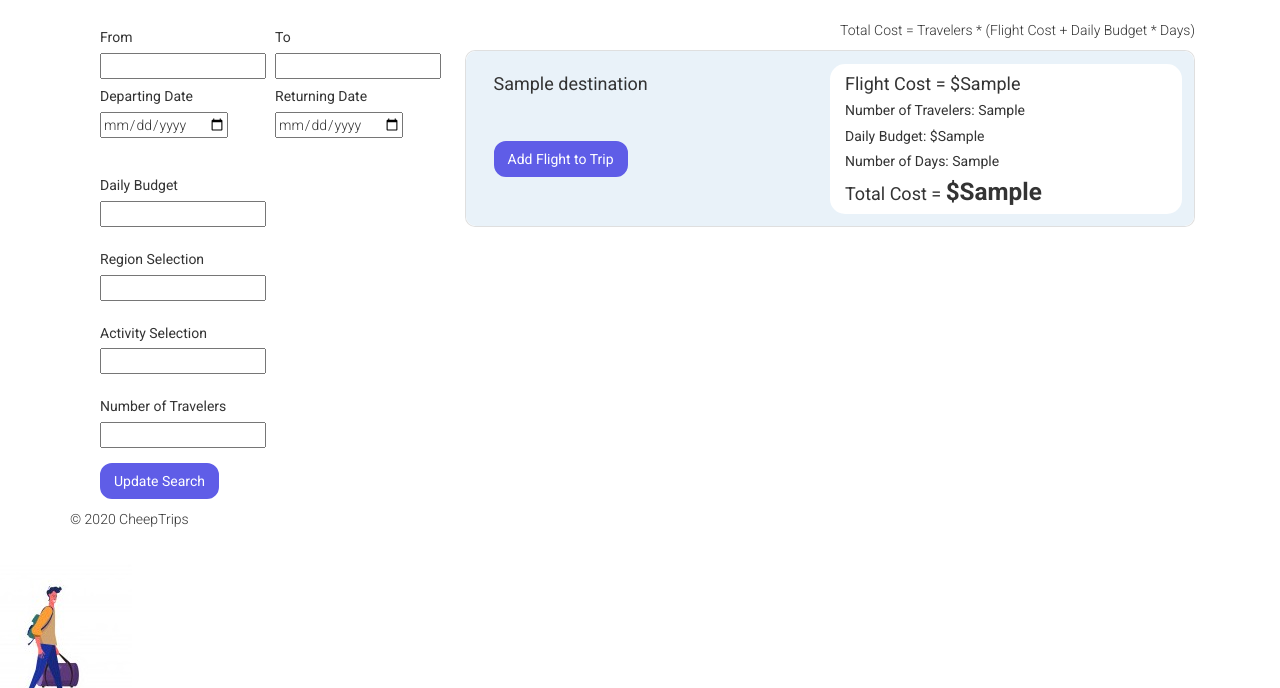
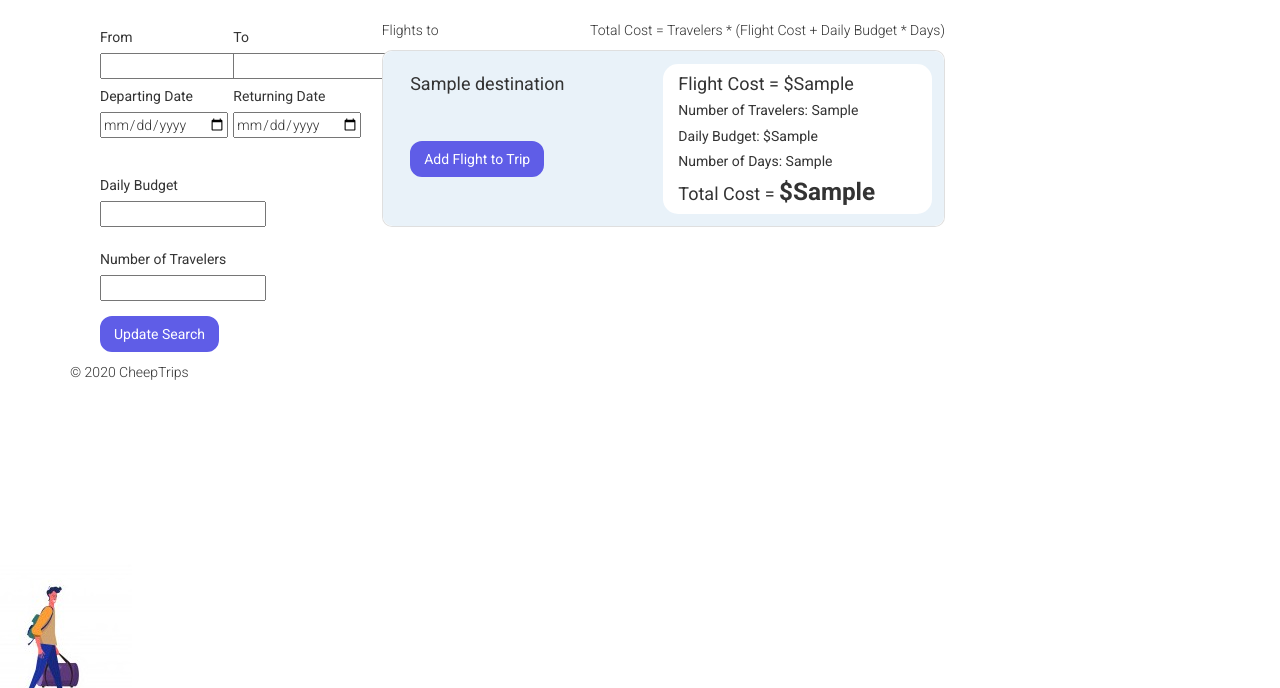
Before and after one commit to Cheep-Trips/CheepTrips, a Django app: template src/trips/templates/trips/view_flight.html in a window 1280 px wide. Shown: the part 85-773 px from the top of the page. Run offline with Django 3.2, Linux system fonts and the light colour scheme; data comes from the database, SQL or seed files in the repository; both versions use the stored data as it was before the commit; tables that the repository leaves empty hold one stand-in row (values such as "Sample post"); the template is opened without the code that fills it: values that come from a table or form of the project are taken from there, most other values are stand-ins (such as "Sample title", 1, 10 or a date in 2020); form fields are guessed from the names that the template uses; some libraries are stand-ins or nearby versions.

Commit message:
added to dest. and view_flight

```diff
--- a/src/trips/templates/trips/view_flight.html
+++ b/src/trips/templates/trips/view_flight.html
@@ -56,18 +56,6 @@
                         {% render_field form.daily_budget class+="form-control"%}
                     </div>
 
-                    <!-- Travelers Number Input -->
-                    <div class="form-group col-md-12">
-                        <h5 class="card-title">Region Selection</h5>
-                        {% render_field form.region class+="form-control"%}
-                    </div>
-
-                     <!-- Type of Flight Tab -->
-                     <div class="form-group col-md-12">
-                        <h5 class="card-title">Activity Selection</h5>
-                        {% render_field form.activity class+="form-control"%}
-                    </div>
-
                     <!-- Type of Flight Tab -->
                     <div class="form-group col-md-12">
                         <h5 class="card-title">Number of Travelers</h5>
@@ -88,7 +76,12 @@
         <div class="col-md-8">
             <!-- Individual Cards -->
             <div>
-                <p class="text-right">Total Cost = Travelers * (Flight Cost + Daily Budget * Days)</p>
+                <p style="text-align:left;">
+                    Flights to
+                    <span style="float:right;">
+                        Total Cost = Travelers * (Flight Cost + Daily Budget * Days)
+                    </span>
+                </p>
                 {% for carrier, cost in destinations.items %}
                 <div class="card mb-3" style="border-radius: 10px;">
                     <div class="card-body bg-custom">
```
Also changed, not shown: src/trips/templates/trips/destination.html (+7 -1 lines), src/db.sqlite3 (deleted).
